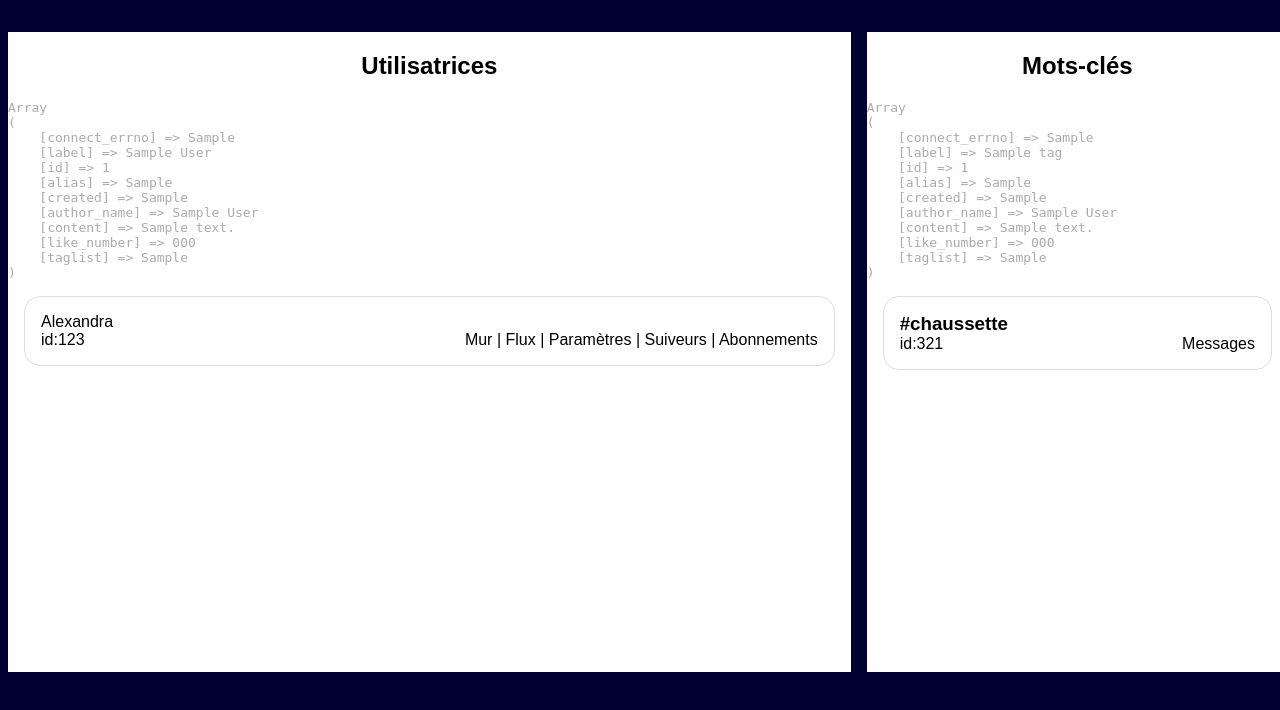
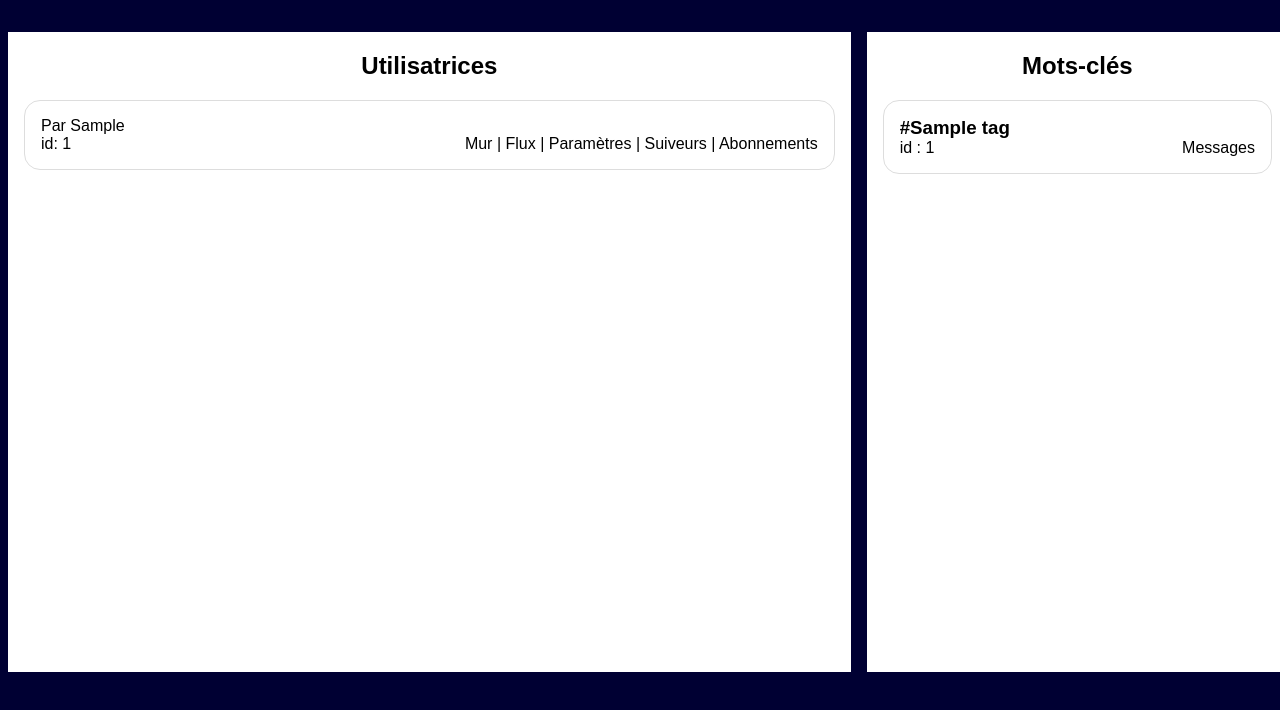
Before and after one commit to MarineLenoir92/Projet-Collectif-ReseauSocial-PHP, a PHP site: page /admin.php in a window 1280 px wide. Shown: the part 90-800 px from the top of the page. Run offline with PHP 8.4, Linux system fonts and the light colour scheme; tables that the repository leaves empty or names only in its code hold one stand-in row (values such as "Sample post").

Commit message:
fini parti admin

```diff
--- a/admin.php
+++ b/admin.php
@@ -44,13 +44,13 @@
                  */
                 while ($tag = $lesInformations->fetch_assoc())
                 {
-                    echo "<pre>" . print_r($tag, 1) . "</pre>";
+                    // echo "<pre>" . print_r($tag, 1) . "</pre>";
                     ?>
                     <article>
-                        <h3>#chaussette</h3>
-                        <p>id:321</p>
+                        <h3>#<?php echo $tag['label'] ?></h3>
+                        <p>id : <?php echo $tag['id'] ?></p>
                         <nav>
-                            <a href="tags.php?tag_id=id">Messages</a>
+                            <a href="tags.php?tag_id=<?php echo $tag['id'] ?>">Messages</a>
                         </nav>
                     </article>
                 <?php } ?>
@@ -77,17 +77,17 @@
                  */
                 while ($tag = $lesInformations->fetch_assoc())
                 {
-                    echo "<pre>" . print_r($tag, 1) . "</pre>";
+                    // echo "<pre>" . print_r($tag, 1) . "</pre>";
                     ?>
                     <article>
-                        <h3>Alexandra</h3>
-                        <p>id:123</p>
+                        <h3>Par <?php echo $tag['alias'] ?></h3>
+                        <p>id: <?php echo $tag['id'] ?></p>
                         <nav>
-                            <a href="wall.php?user_id=123">Mur</a>
-                            | <a href="feed.php?user_id=123">Flux</a>
-                            | <a href="settings.php?user_id=123">Paramètres</a>
-                            | <a href="followers.php?user_id=123">Suiveurs</a>
-                            | <a href="subscriptions.php?user_id=123">Abonnements</a>
+                            <a href="wall.php?user_id=<?php echo $tag['id'] ?>">Mur</a>
+                            | <a href="feed.php?user_id=<?php echo $tag['id'] ?>">Flux</a>
+                            | <a href="settings.php?user_id=<?php echo $tag['id'] ?>">Paramètres</a>
+                            | <a href="followers.php?user_id=<?php echo $tag['id'] ?>">Suiveurs</a>
+                            | <a href="subscriptions.php?user_id=<?php echo $tag['id'] ?>">Abonnements</a>
                         </nav>
                     </article>
                 <?php } ?>
```
